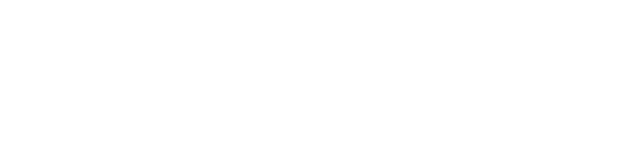
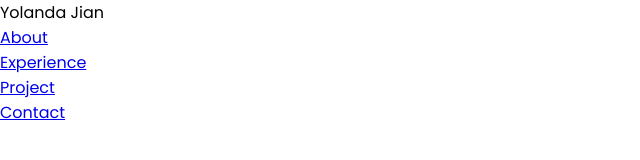
Before and after one commit to y3jian/Yolanda-Jian-Portfolio, a plain HTML site: page index.html in a window 1280 px wide. Shown: the whole page, without its empty margins (0-640 px from the left). Drawn offline with Linux system fonts and the light colour scheme.

Commit message:
Adding font

```diff
--- a/index.html
+++ b/index.html
@@ -4,8 +4,24 @@
     <meta charset="UTF-8">
     <meta name="viewport" content="width=device-width, initial-scale=1.0">
     <title>My Portfolio</title>
+    <link rel = "stylesheet" href = "style.css" />
+    <link rel = "stylesheet" href = "mediaqueries.css" />
+
 </head>
 <body>
+    <nav id = "desktop.nav">
+        <div class = "logo"> Yolanda Jian </div>
+        <div>
+            <ul class = "nav-links">
+                <li><a href = "#about"> About </a></li>
+                <li><a href = "#experience"> Experience </a></li>
+                <li><a href = "#project"> Project </a></li>
+                <li><a href = "#contact"> Contact </a></li>
+            </ul>
+        </div>
+    </nav>
 
+
+    <script src="script.js"></script>
 </body>
 </html>
--- a/style.css
+++ b/style.css
@@ -0,0 +1,30 @@
+/* GENERAL */
+
+
+@import url('https://fonts.googleapis.com/css2?family=Poppins:ital,wght@0,400;0,500;0,600;1,300&display=swap');
+
+
+*{
+margin: 0;
+padding: 0;
+}
+
+body{
+    font-family: "Poppins", sans-serif;
+
+}
+
+html{
+    scroll-behavior: smooth;
+
+    p{
+        color: rgb(85, 85, 85);
+    }
+
+}
+
+/* TRASITION */
+
+a, .btn{
+    transition: all 3000ms ease;
+}
```
